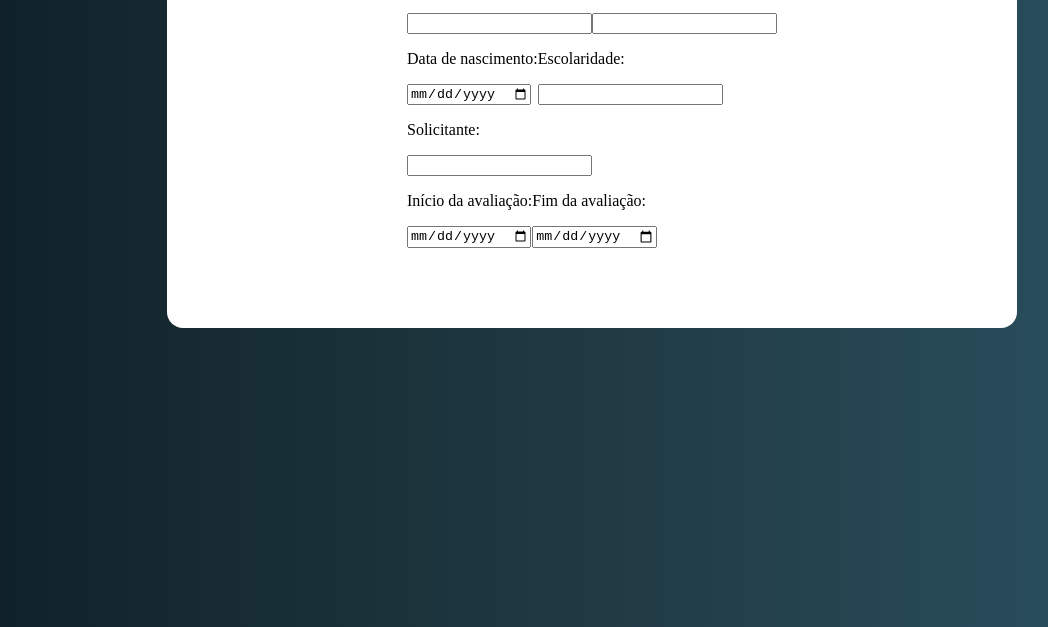
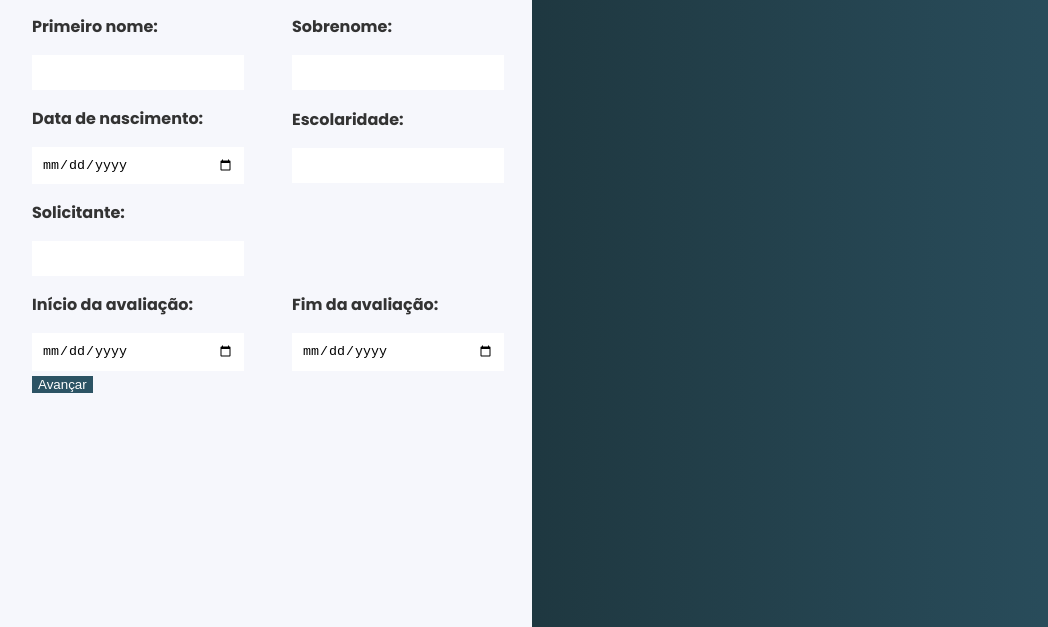
Before and after one commit to eduardonouqen/pablo-clinica-software-js, an Electron app: page renderer/index.html in a window 1280 px wide. Shown: the part 173-800 px from the top of the page, without its empty margins (48-1096 px from the left). Drawn offline with Linux system fonts and the light colour scheme.

```diff
--- a/renderer/css/mainStyle.css
+++ b/renderer/css/mainStyle.css
@@ -1,21 +1,62 @@
+@import url('https://fonts.googleapis.com/css2?family=Poppins:wght@700&display=swap');
+
+html, body {
+    margin: 0;
+    height: 100%;
+    font-family: 'Poppins', sans-serif;
+}
+
 body {
+    margin: 0;
     background: linear-gradient(90deg,rgba(15, 32, 39, 1) 0%, rgba(32, 58, 67, 1) 50%, rgba(44, 83, 100, 1) 100%);
     display: flex;
-    justify-content: center;
     align-items: center;
 }
 
 .mainContainer {
-    background-color: #fff;
-    padding-left: 15rem;
-    padding-right: 15rem;
+    background-color: #f6f7fc;
+    padding-left: 5rem;
+    padding-right: 5rem;
     padding-top: 5rem;
     padding-bottom: 5rem;
-    margin-top: 3rem;
-    border-radius: 1rem;
+    height: 100vh;
+    box-sizing: border-box;
 }
 
 .alignTwoInputs {
     display: flex;
     align-items: center;
 }
+
+.labelsMenores {
+    color: #333;
+    width: 15rem;
+}
+
+.itensEsquerda {
+    width: 10rem;
+}
+
+.itensDireita {
+    width: 10rem;
+    margin-left: 100px;
+}
+
+.itemUnico {
+    width: 10rem;
+    margin-left: 100px;
+}
+
+
+.inputsInfos {
+    border: none;
+    padding: 10px 10px 10px 10px;
+    width: 12rem;
+}
+
+.avancarButton {
+    border: none;
+    background-color: #2C5364;
+    color: #fff;
+
+}
--- a/renderer/index.html
+++ b/renderer/index.html
@@ -10,40 +10,42 @@
 
 <body>
     <div class="mainContainer">
+        <h1>1. IDENTIFICAÇÃO</h1>
         <div class="alignTwoInputs">
-            <div>
-                <p>Primeiro nome:</p>
-                <input>
+            <div class="itensEsquerda">
+                <p class="labelsMenores">Primeiro nome:</p>
+                <input class="inputsInfos">
             </div>
-            <div>
-                <p>Sobrenome:</p>
-                <input>
+            <div class="itensDireita">
+                <p class="labelsMenores">Sobrenome:</p>
+                <input class="inputsInfos">
             </div>
         </div>
         <div class="alignTwoInputs">
-            <div>
-                <p>Data de nascimento:</p>
-                <input id="date" type="date" />
+            <div class="itensEsquerda">
+                <p class="labelsMenores">Data de nascimento:</p>
+                <input class="inputsInfos" id="date" type="date" />
             </div>
-            <div>
-                <p>Escolaridade:</p>
-                <input>
+            <div class="itensDireita">
+                <p class="labelsMenores">Escolaridade:</p>
+                <input class="inputsInfos">
             </div>
         </div>
-        <div>
-            <p>Solicitante:</p>
-            <input>
+        <div class="itensEsquerda">
+            <p class="labelsMenores">Solicitante:</p>
+            <input class="inputsInfos">
         </div>
         <div class="alignTwoInputs">
-            <div>
-                <p>Início da avaliação:</p>
-                <input id="date" type="date" />
+            <div class="itensEsquerda">
+                <p class="labelsMenores">Início da avaliação:</p>
+                <input class="inputsInfos" id="date" type="date" />
             </div>
-            <div>
-                <p>Fim da avaliação:</p>
-                <input id="date" type="date" />
+            <div class="itensDireita">
+                <p class="labelsMenores">Fim da avaliação:</p>
+                <input class="inputsInfos" id="date" type="date" />
             </div>
         </div>
+        <button class="avancarButton">Avançar</button>
     </div>
 </body>
 
```
Also changed, not shown: 1 other file.
